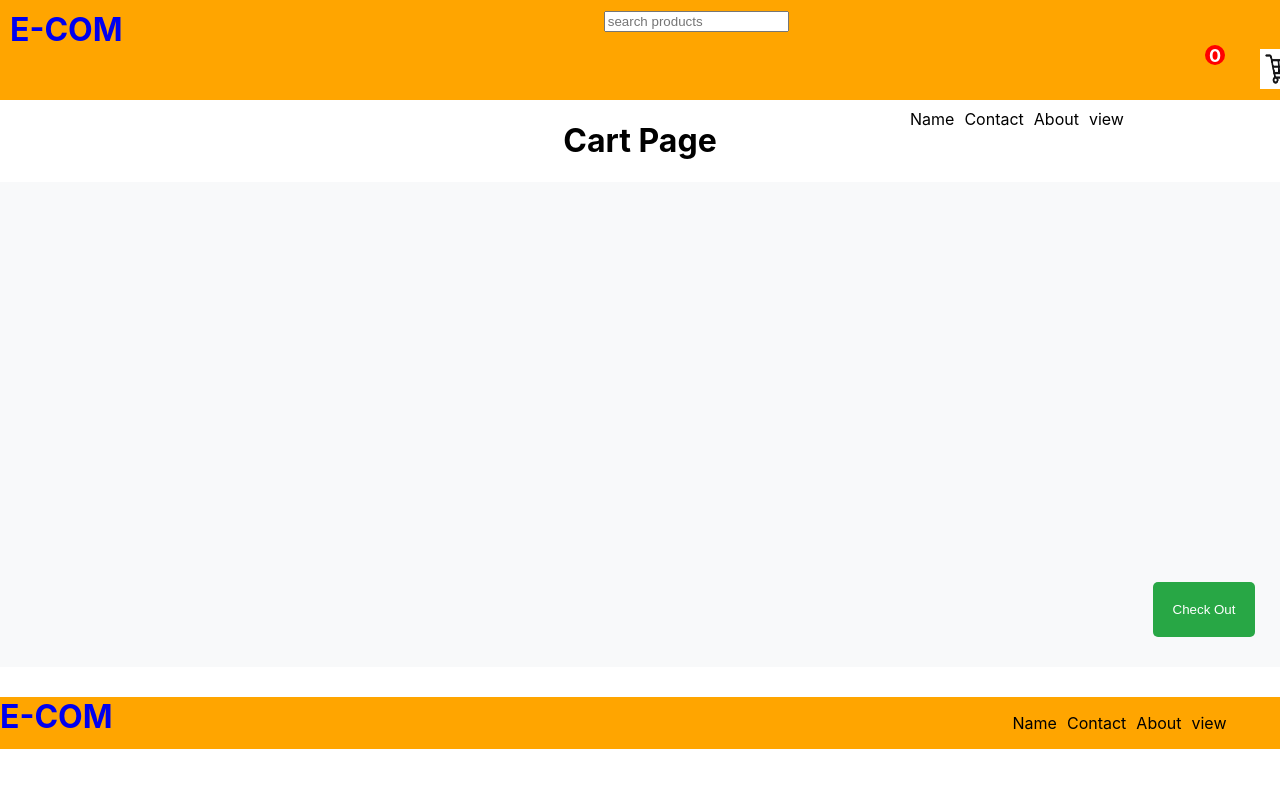
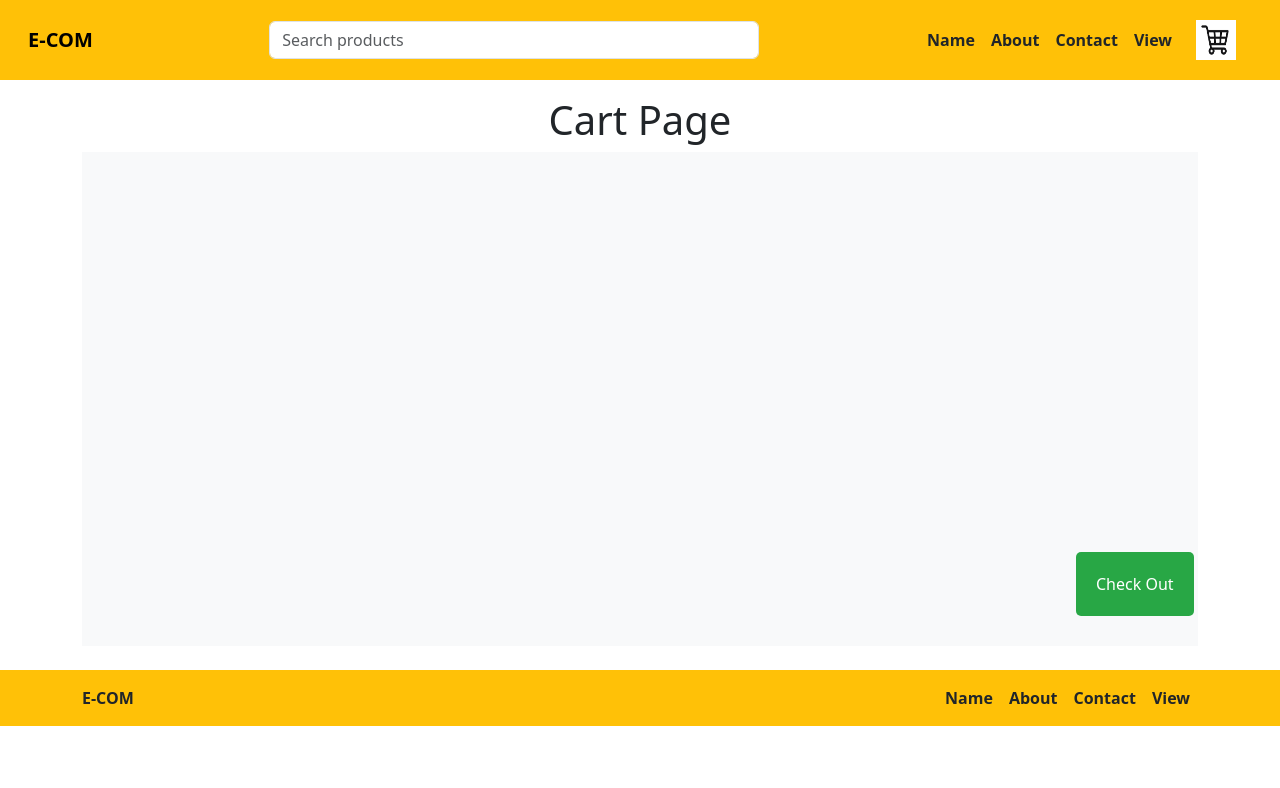
Before and after one commit to Harishkumaresan/React-Redux-Saga, a React (Create React App) app in the folder reactfirst/: page /cart in a window 1280 px wide. Shown: the top 788 px of the page. Built offline with nearby package versions, Linux system fonts and the light colour scheme.

Commit message:
main and header change in the bootstrap version

```diff
--- a/reactfirst/src/Components/Header1.js
+++ b/reactfirst/src/Components/Header1.js
@@ -1,74 +1,87 @@
 import React from 'react';
 import img from './img/download.png';
 import { useDispatch, useSelector } from 'react-redux';
-import styled from 'styled-components';
 import { NavLink } from 'react-router-dom';
 import { searchProduct } from '../Redux/productAction';
+import 'bootstrap/dist/css/bootstrap.min.css';
 
-const CartContainer = styled.div`
-  // display: flex;
-  flex-direction: column;
-  align-items: center;
-  justify-content: center;
-  background-color: orange;
-  padding: 10px;
-  height: 80px;
-  position: relative;
-`;
-
-const CartIcon = styled.img`
-  width: 40px;
-  height: 40px;
-  margin-left: 1250px;
-`;
-
-const CartCount = styled.span`
-  font-size: 18px;
-  font-weight: bold;
-  color: white;
-  background-color: red;
-  border-radius: 50%;
-  width: 20px;
-  height: 20px;
-  display: flex;
-  align-items: center;
-  justify-content: center;
-  position: absolute;
-  top: 45px;
-  right:55px
-`;
-
-const Header1 = ({children}) => {
+const Header1 = ({ children }) => {
   const result = useSelector((state) => state.cartData);
-  console.log('data in header', result);
-  const dispatch = useDispatch()
+  const dispatch = useDispatch();
 
   return (
     <>
-    <CartContainer>
-      <NavLink to={'/'}><h1 style={{float:'left' , margin:'0px'}}>E-COM</h1></NavLink>
-      <div>
-        <input type='text' onClick={(event)=>dispatch(searchProduct(event.target.value))} placeholder='search products'/>
+      {/* Header/Navbar */}
+      <nav className="navbar navbar-expand-lg navbar-light bg-warning px-3" style={{ height: '80px' }}>
+
+        <div className="container-fluid">
+          {/* E-COM Logo (Left) */}
+          <NavLink to="/" className="navbar-brand fw-bold">
+            E-COM
+          </NavLink>
+
+          {/* Search Bar (Center) */}
+          <form className="d-flex mx-auto" style={{ width: '40%' }}>
+            <input
+              type="text"
+              className="form-control"
+              placeholder="Search products"
+              onChange={(event) => dispatch(searchProduct(event.target.value))}
+            />
+          </form>
+
+          {/* Right Section: Cart & Navigation Links */}
+          <div className="d-flex align-items-center">
+            {/* Navigation Links */}
+            <NavLink to="#" className="nav-link mx-2 fw-bold text-dark">
+              Name
+            </NavLink>
+            <NavLink to="#" className="nav-link mx-2 fw-bold text-dark">
+              About
+            </NavLink>
+            <NavLink to="#" className="nav-link mx-2 fw-bold text-dark">
+              Contact
+            </NavLink>
+            <NavLink to="#" className="nav-link mx-2 fw-bold text-dark">
+              View
+            </NavLink>
+
+            {/* Cart Section */}
+            <NavLink to="/cart" className="position-relative mx-3">
+              <img src={img} alt="Cart" width="40" height="40" />
+              {result.length > 0 && (
+                <span className="position-absolute top-0 start-100 translate-middle badge rounded-pill bg-danger">
+                  {result.length}
+                </span>
+              )}
+            </NavLink>
           </div>
-      <NavLink to={'/cart'}>
-      <CartCount>{result.length}</CartCount>
-      <CartIcon src={img} alt='Cart' />
+        </div>
+      </nav>
+
+      {/* Main Content */}
+      <main className="container mt-3">{children}</main>
+
+      {/* Footer */}
+      <footer className="bg-warning py-3 mt-4">
+        <div className="container d-flex justify-content-between">
+          <NavLink to="/" className="navbar-brand fw-bold">
+            E-COM
           </NavLink>
-      <div style={{display:'flex' , paddingLeft:'900px' , gap:'10px'}}>
-      <p>Name</p>
-      <p>Contact</p>
-      <p>About</p>
-      <p>view</p>
+          <div className="d-flex">
+            <NavLink to="#" className="nav-link mx-2 fw-bold text-dark">
+              Name
+            </NavLink>
+            <NavLink to="#" className="nav-link mx-2 fw-bold text-dark">
+              About
+            </NavLink>
+            <NavLink to="#" className="nav-link mx-2 fw-bold text-dark">
+              Contact
+            </NavLink>
+            <NavLink to="#" className="nav-link mx-2 fw-bold text-dark">
+              View
+            </NavLink>
           </div>
-    </CartContainer>
-     <main className="content">{children}</main>
-     <footer style={{ backgroundColor:'orange' , marginTop:'30px'}}>
-     <NavLink to={'/'}><h1 style={{float:'left' , margin:'0px'}}>E-COM</h1></NavLink>
-     <div style={{display:'flex' , paddingLeft:'900px' , gap:'10px'}}>
-      <p>Name</p>
-      <p>Contact</p>
-      <p>About</p>
-      <p>view</p>
         </div>
       </footer>
     </>
--- a/reactfirst/src/Components/main.js
+++ b/reactfirst/src/Components/main.js
@@ -7,6 +7,7 @@ import { productList } from '../Redux/productAction';
 import { useSelector } from 'react-redux'
 import { useEffect } from 'react';
 import Header1 from './Header1';
+import 'bootstrap/dist/css/bootstrap.min.css';
 function Main() {
   const dispatch = useDispatch();
   let data = useSelector((state) => state.productData)
@@ -15,33 +16,54 @@ function Main() {
   //   name: 'i phone',
   //   category: 'mobile'
   // }
-  useEffect(()=>{
+  useEffect(() => {
     dispatch(productList())
-  },[])
+  }, [])
   return (
     <Header1>
-    <div>
       <div>
-        <button onClick={() => dispatch(emptyCart())} >Empty-Cart</button>
+        <div className="d-flex justify-content-end">
+          <button onClick={() => dispatch(emptyCart())} className="btn btn-danger rounded-pill px-3">
+            Empty Cart
+          </button>
+        </div>
+
+        <div className="container mt-3">
+          <div className="row">
+            {data.map((item) => (
+              <div key={item.id} className="col-md-4 mb-4">
+                <div className="card shadow-sm">
+                  <img src={item.photo} className="card-img-top p-3" alt="Product" style={{ height: '200px', objectFit: 'contain' }} />
+                  <div className="card-body">
+                    <div className="product-details d-flex flex-column">
+                      <div className="d-flex ">
+                        <span><strong>Name</strong></span>
+                        <span>: {item.name}</span>
+                      </div>
+                      <div className="d-flex">
+                        <span><strong>Prize</strong></span>
+                        <span>: {item.prize}</span>
+                      </div>
+                      <div className="d-flex ">
+                        <span><strong>Category</strong></span>
+                        <span>: {item.category}</span>
+                      </div>
+                    </div>
+                    <div className="d-flex justify-content-between mt-3">
+                      <button onClick={() => dispatch(addToCart(item))} className="btn btn-warning rounded-pill px-3">
+                        Add to cart
+                      </button>
+                      <button onClick={() => dispatch(removeToCart(item.id))} className="btn btn-danger rounded-pill px-3">
+                        Remove
+                      </button>
+                    </div>
+                  </div>
+                </div>
+              </div>
+            ))}
+          </div>
+        </div>
       </div>
-
-      <div className='product-container' style={{display:'flex' , flexWrap:"wrap" , gap:'50px', marginLeft:'10px' , marginTop:'10px'}}>
-        {
-          data.map((item) => <div className='product-item' style={{border:'1px solid black'}}>
-            <img src={item.photo} alt='no' style={{width:'200px' , height:'200px'}}/>
-            <div>Name: {item.name}</div>
-            <div>Color: {item.color}</div>
-            <div>Prize: {item.prize}</div>
-            <div>Category: {item.category}</div>
-            <div>Brand: {item.brand}</div>
-            <div className='buttondiv' style={{gap:'20px'}}>
-              <button onClick={() => dispatch(addToCart(item))}>Add to cart</button>
-              <button onClick={() => dispatch(removeToCart(item.id))}>Remove to cart</button>
-            </div>
-          </div>)
-        }
-      </div>
-    </div>
     </Header1>
   );
 }
```
Lines whose indentation alone changed are shown as unchanged.
